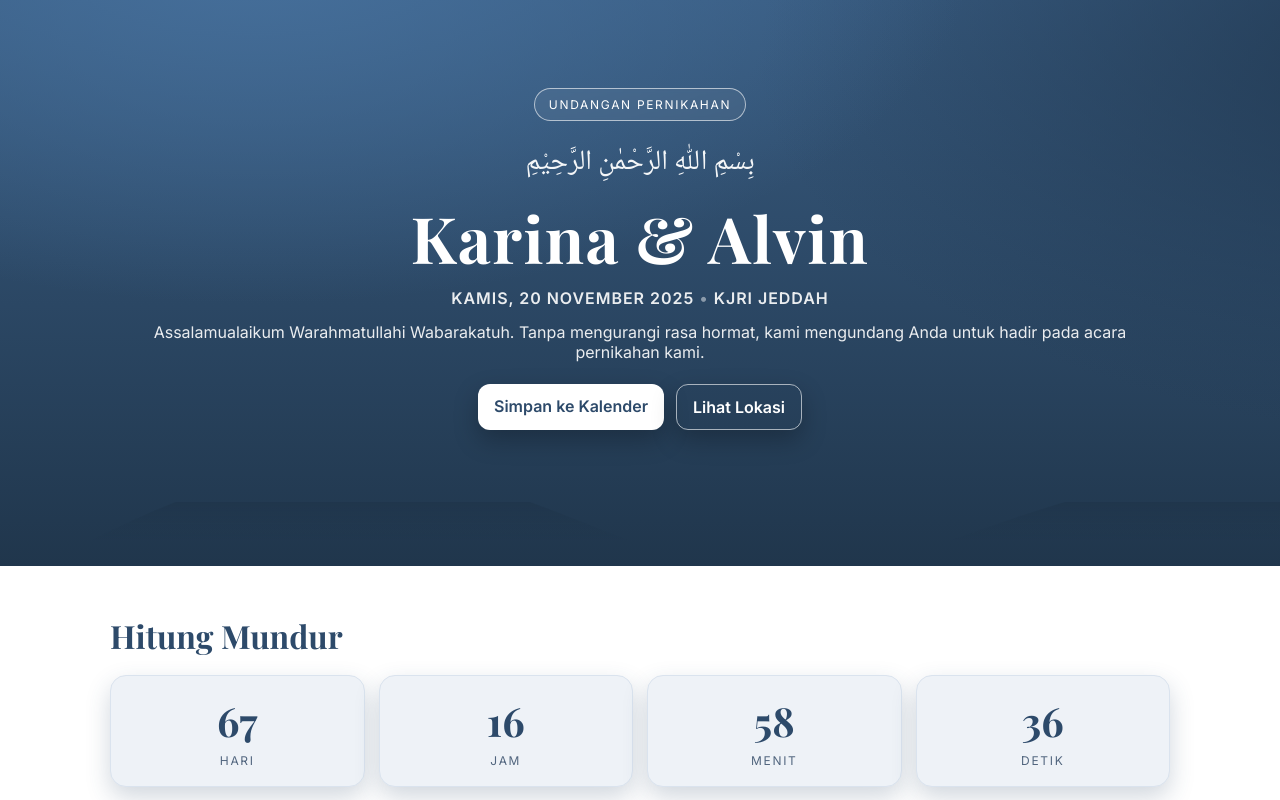
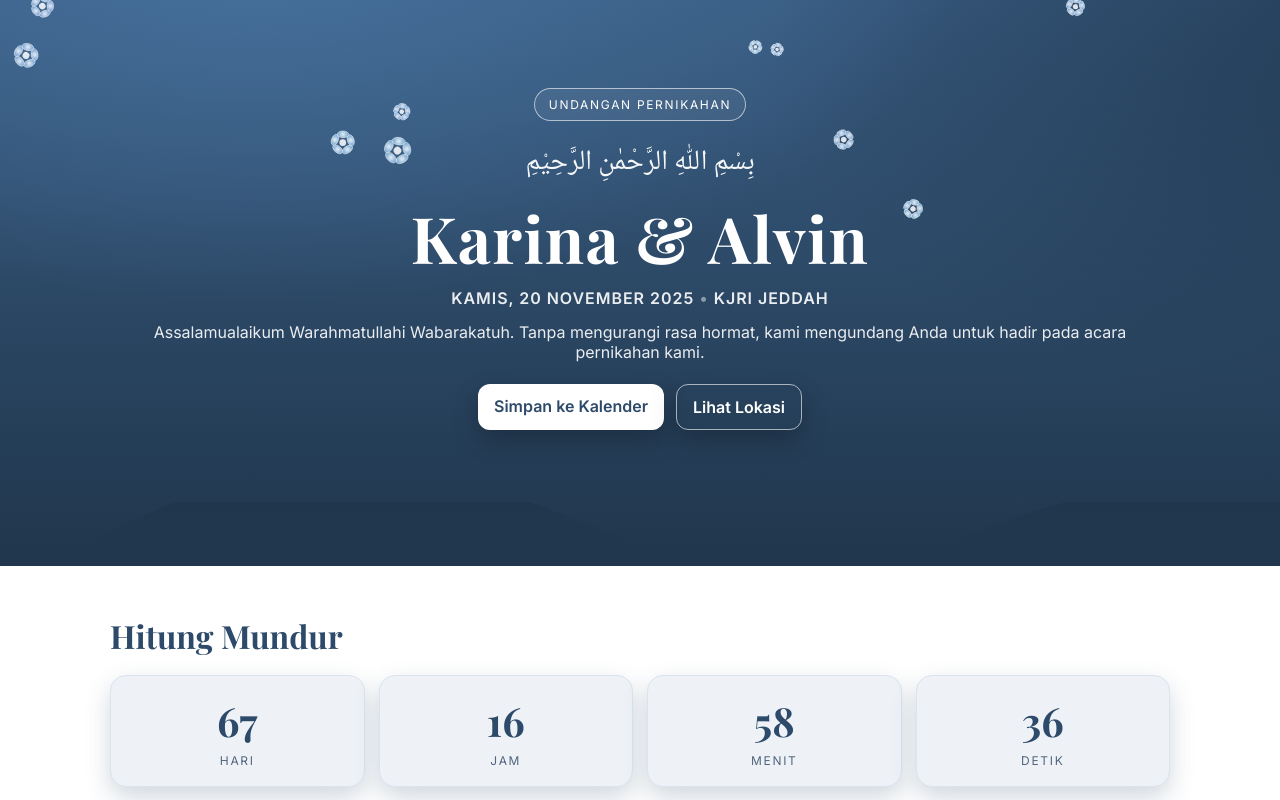
Before and after one commit to tecra-tech/jeddah, a plain HTML site: page index.html in a window 1280 px wide. Shown: the top 800 px of the page. Drawn offline with nearby package versions, Linux system fonts and the light colour scheme.

Commit message:
Update index.html

```diff
--- a/index.html
+++ b/index.html
@@ -70,9 +70,12 @@
     .nav{position:absolute;inset:0;display:flex;justify-content:space-between;align-items:center;padding:0 6px;pointer-events:none}
     .nav button{pointer-events:auto;background:rgba(255,255,255,.9);border:1px solid #d1d9e4;border-radius:50%;width:42px;height:42px;display:grid;place-items:center;box-shadow:0 8px 18px rgba(0,0,0,.15);cursor:pointer}
 
-    /* --- LOCATION / RSVP --- */
-    .row{display:grid;grid-template-columns:1fr;gap:16px}
-    .qr{width:130px;height:130px;border:1px dashed var(--dove-weak);border-radius:10px;display:grid;place-items:center;color:#6b7d90;margin-top:8px}
+    /* --- MAP CARD --- */
+    .map-card{ position:relative; border:1px solid #dbe4ef; border-radius:16px; overflow:hidden; box-shadow:0 10px 24px var(--ring); }
+    .map-card header{ position:absolute; left:12px; top:12px; z-index:2; background:rgba(255,255,255,.9); border:1px solid #dbe4ef; padding:8px 10px; border-radius:10px; font-weight:600; color:var(--dove); }
+    .map-card .actions{ position:absolute; right:12px; bottom:12px; z-index:2; display:flex; gap:8px; }
+    .btn.small{ padding:8px 12px; border-radius:10px; font-weight:600; border:1px solid #dbe4ef; background:#fff; color:var(--dove); box-shadow:0 8px 16px rgba(0,0,0,.08); }
+    .map-card iframe{ width:100%; height:100%; aspect-ratio:16/9; border:0; filter:saturate(1.05) contrast(1.05); }
 
     /* --- FOOTER --- */
     footer{background:linear-gradient(180deg,#f3f7fb, #e7eef7);padding:36px 20px;margin-top:20px;border-top:1px solid #d5e1ef}
@@ -82,10 +85,8 @@
     .reveal{opacity:0;transform:translateY(16px);transition:all .7s ease}
     .reveal.on{opacity:1;transform:none}
 
-    /* --- Falling blue flowers --- */
-    .falling-flowers{ position:absolute; inset:0; pointer-events:none; overflow:hidden; z-index:2; }
-    .flower{ position:absolute; top:-12vh; left:0; transform:translateX(var(--x)); font-size: clamp(12px, 2.8vw, 22px); color:#7fb0e1; text-shadow:0 0 10px rgba(127,176,225,.45); opacity:.95; filter: drop-shadow(0 4px 8px rgba(32,54,76,.25)); animation: fall var(--dur)s linear var(--delay)s infinite; }
-    @keyframes fall{ from{ transform: translate3d(calc(var(--x)), -12vh, 0) rotate(0deg);} to{ transform: translate3d(calc(var(--x) + var(--drift)), 110vh, 0) rotate(360deg);} }
+    /* --- Canvas petals --- */
+    #petalsCanvas{ position:absolute; inset:0; z-index:2; pointer-events:none; }
 
     /* --- Responsive --- */
     @media(min-width:760px){ .grid-2{grid-template-columns:1fr 1fr} .row{grid-template-columns:1.2fr .8fr} }
@@ -93,7 +94,8 @@
 </head>
 <body>
   <!-- HERO -->
-  <header class="hero">
+  <header class="hero" id="hero">
+    <canvas id="petalsCanvas"></canvas>
     <div class="hero-inner">
       <div class="badge">Undangan Pernikahan</div>
       <div class="basmalah">بِسْمِ اللّٰهِ الرَّحْمٰنِ الرَّحِيْمِ</div>
@@ -105,7 +107,6 @@
         <a class="btn ghost" href="#lokasi">Lihat Lokasi</a>
       </div>
     </div>
-    <div class="falling-flowers" id="flowers" aria-hidden="true"></div>
     <div class="wave" aria-hidden="true"></div>
   </header>
 
@@ -161,9 +162,15 @@
     <div class="row">
       <div class="card">
         <h3>Lokasi</h3>
-        <p>KJRI Jeddah — Arab Saudi</p>
-        <div class="qr">QR Lokasi</div>
-        <small>Tempelkan gambar QR kalian di kotak ini (opsional).</small>
+        <div class="map-card">
+          <header>KJRI Jeddah</header>
+          <div class="actions">
+            <button class="btn small" id="openMaps">Buka Maps</button>
+            <button class="btn small" id="copyAddr">Copy Alamat</button>
+          </div>
+          <iframe id="mapFrame" loading="lazy" allowfullscreen referrerpolicy="no-referrer-when-downgrade"></iframe>
+        </div>
+        <small>Jika peta tidak tampil, tombol "Buka Maps" tetap berfungsi.</small>
       </div>
       <div class="card">
         <h3>RSVP</h3>
@@ -187,16 +194,17 @@
   </footer>
 
   <script>
-    // ====== CONFIGURASI DASAR ======
+    // ====== CONFIG ======
     const EVENT_ISO = '2025-11-20T11:00:00+03:00'; // Jeddah (UTC+3)
-    const MAPS_URL = 'https://maps.google.com/?q=KJRI%20Jeddah'; // ganti jika perlu
+    const MAPS_Q = 'KJRI Jeddah';
+    const MAPS_URL = 'https://maps.google.com/?q=' + encodeURIComponent(MAPS_Q);
 
     // ====== ADD TO CALENDAR (.ics) ======
     function buildICS(){
       const dt = new Date(EVENT_ISO);
       const start = dt.toISOString().replace(/[-:]/g,'').replace(/\.\d{3}Z/,'Z');
       const end = new Date(dt.getTime()+60*60*1000).toISOString().replace(/[-:]/g,'').replace(/\.\d{3}Z/,'Z');
-      const ics = `BEGIN:VCALENDAR\nVERSION:2.0\nPRODID:-//Undangan Karina & Alvin//ID\nCALSCALE:GREGORIAN\nMETHOD:PUBLISH\nBEGIN:VEVENT\nDTSTART:${start}\nDTEND:${end}\nSUMMARY:Akad Nikah — Karina & Alvin\nLOCATION:KJRI Jeddah\nDESCRIPTION:Akad Nikah Karina & Alvin (pukul 11:00 waktu Jeddah)\nEND:VEVENT\nEND:VCALENDAR`;
+      const ics = `BEGIN:VCALENDAR\nVERSION:2.0\nPRODID:-//Undangan Karina & Alvin//ID\nCALSCALE:GREGORIAN\nMETHOD:PUBLISH\nBEGIN:VEVENT\nDTSTART:${start}\nDTEND:${end}\nSUMMARY:Akad Nikah — Karina & Alvin\nLOCATION:${MAPS_Q}\nDESCRIPTION:Akad Nikah Karina & Alvin (pukul 11:00 waktu Jeddah)\nEND:VEVENT\nEND:VCALENDAR`;
       const blob = new Blob([ics], {type:'text/calendar'});
       return URL.createObjectURL(blob);
     }
@@ -210,8 +218,14 @@
       setTimeout(()=>URL.revokeObjectURL(url), 1500);
     });
 
-    // Maps link
+    // ====== MAPS ======
     document.getElementById('mapsLink').setAttribute('href', MAPS_URL);
+    document.getElementById('openMaps').addEventListener('click', ()=> window.open(MAPS_URL, '_blank'));
+    document.getElementById('copyAddr').addEventListener('click', async ()=>{
+      try{ await navigator.clipboard.writeText(MAPS_Q); alert('Alamat tersalin: '+MAPS_Q); }catch{ alert('Gagal menyalin alamat'); }
+    });
+    const mapFrame = document.getElementById('mapFrame');
+    mapFrame.src = 'https://www.google.com/maps?q=' + encodeURIComponent(MAPS_Q) + '&output=embed';
 
     // ====== COUNTDOWN ======
     const dEl=document.getElementById('d'), hEl=document.getElementById('h'), mEl=document.getElementById('m'), sEl=document.getElementById('s');
@@ -231,12 +245,10 @@
     tick(); setInterval(tick, 1000);
 
     // ====== REVEAL ON SCROLL ======
-    const io = new IntersectionObserver((entries)=>{
-      entries.forEach(e=>{ if(e.isIntersecting) e.target.classList.add('on'); })
-    }, {threshold:.14});
+    const io = new IntersectionObserver((entries)=>{ entries.forEach(e=>{ if(e.isIntersecting) e.target.classList.add('on'); }) }, {threshold:.14});
     document.querySelectorAll('.reveal').forEach(el=>io.observe(el));
 
-    // ====== CAROUSEL (pixel-based, swipe smooth) ======
+    // ====== CAROUSEL (pixel-based, swipe smooth + flick) ======
     const track = document.getElementById('track');
     const viewport = document.getElementById('carousel');
     const prev = document.getElementById('prev');
@@ -251,56 +263,101 @@
       track.style.transition = animate ? 'transform .45s cubic-bezier(.22,.61,.36,1)' : 'none';
       track.style.transform = `translate3d(${x}px,0,0)`;
     }
-
-    function go(i){
-      const n = slideCount();
-      index = (i+n)%n;
-      applyPx(0,true);
-    }
-
+    function go(i){ const n = slideCount(); index = (i+n)%n; applyPx(0,true); }
     prev?.addEventListener('click',()=>go(index-1));
     next?.addEventListener('click',()=>go(index+1));
 
-    // drag / swipe
-    let startX=0, dx=0, dragging=false, pid=null;
-    track.addEventListener('pointerdown',e=>{
-      dragging=true; startX=e.clientX; dx=0; pid=e.pointerId; track.setPointerCapture?.(pid); applyPx(0,false);
-    });
+    // drag / swipe + flick velocity
+    let startX=0, dx=0, dragging=false, pid=null, t0=0;
+    track.addEventListener('pointerdown',e=>{ dragging=true; startX=e.clientX; dx=0; pid=e.pointerId; t0=performance.now(); track.setPointerCapture?.(pid); applyPx(0,false); });
     track.addEventListener('pointermove',e=>{ if(!dragging) return; dx=e.clientX-startX; applyPx(dx,false); });
-    function endDrag(){ if(!dragging) return; dragging=false; const w=viewport.clientWidth; const fraction = Math.abs(dx)/w; if(fraction>0.12){ go(index + (dx<0?1:-1)); } else { applyPx(0,true); } dx=0; pid=null; }
+    function endDrag(){
+      if(!dragging) return; dragging=false; const w=viewport.clientWidth; const dt=(performance.now()-t0)||1; const v=dx/dt; // px per ms
+      const flick = Math.abs(v)>0.5; // cepat
+      const far = Math.abs(dx)/w>0.12; // jauh
+      if(flick || far){ go(index + (dx<0?1:-1)); } else { applyPx(0,true); }
+      dx=0; pid=null; }
     track.addEventListener('pointerup', endDrag);
     track.addEventListener('pointercancel', endDrag);
     track.addEventListener('pointerleave', ()=>{ if(dragging) endDrag(); });
-
     window.addEventListener('resize', ()=>applyPx(0,false));
     applyPx(0,false);
 
-    // ====== FALLING BLUE FLOWERS (always-on, adaptive) ======
-    const flowers = document.getElementById('flowers');
+    // ====== CANVAS PETALS (blue flowers) ======
+    const canvas = document.getElementById('petalsCanvas');
+    const hero = document.getElementById('hero');
+    const ctx = canvas.getContext('2d');
     const reduce = window.matchMedia('(prefers-reduced-motion: reduce)').matches;
-    function makeFlower(){
-      const el = document.createElement('span');
-      el.className='flower';
-      el.textContent='✿';
-      const x = Math.random()*100;           // vw
-      const drift = (Math.random()*24 - 12) + 'vw';
-      const dur = (reduce? 18: 12) + Math.random()*8;   // lebih lama jika reduce
-      const delay = Math.random()*6;
-      el.style.setProperty('--x', x+'vw');
-      el.style.setProperty('--drift', drift);
-      el.style.setProperty('--dur', dur);
-      el.style.setProperty('--delay', delay);
-      flowers.appendChild(el);
-      // bersihkan setelah beberapa siklus
-      setTimeout(()=>{ el.remove(); }, (dur+delay)*1000*2);
+    let W=0,H=0,DPR= Math.min(2, window.devicePixelRatio || 1);
+
+    function resizeCanvas(){
+      W = hero.clientWidth; H = hero.clientHeight;
+      canvas.width = Math.max(1, Math.floor(W*DPR));
+      canvas.height = Math.max(1, Math.floor(H*DPR));
+      canvas.style.width = W+'px'; canvas.style.height = H+'px';
+      ctx.setTransform(DPR,0,0,DPR,0,0);
     }
-    // batch awal
-    const initial = reduce? 8 : 16;
-    for(let i=0;i<initial;i++) makeFlower();
-    // spawn berkala
-    setInterval(()=>{ if(document.visibilityState==='visible') makeFlower(); }, reduce? 2600 : 1600);
+    resizeCanvas();
+    window.addEventListener('resize', resizeCanvas);
 
-    // ====== If event is over ======
+    function rand(a,b){ return a + Math.random()*(b-a); }
+
+    const COUNT = reduce? 12 : 28;
+    const petals = Array.from({length:COUNT}, ()=>spawn());
+
+    function spawn(){
+      return {
+        x: rand(0, W),
+        y: rand(-H, 0),
+        r: rand(8, 18),        // size
+        vy: rand(25, 55),      // vertical speed px/s
+        vx: rand(-10, 10),     // horizontal drift px/s
+        rot: rand(0, Math.PI*2),
+        vr: rand(-0.8, 0.8),   // rotation speed rad/s
+        sway: rand(0.8, 1.6),  // sway amplitude factor
+        hue: rand(205, 215)    // blue-ish
+      };
+    }
+
+    let last=performance.now();
+    function drawFlower(x,y,r,rot,hue){
+      ctx.save();
+      ctx.translate(x,y); ctx.rotate(rot);
+      const petalCount = 5;
+      for(let i=0;i<petalCount;i++){
+        ctx.rotate((Math.PI*2)/petalCount);
+        ctx.beginPath();
+        // ellipse petal
+        ctx.ellipse(0, r*0.55, r*0.38, r*0.22, 0, 0, Math.PI*2);
+        const grad = ctx.createRadialGradient(0, r*0.55, r*0.05, 0, r*0.55, r*0.45);
+        grad.addColorStop(0, `hsla(${hue}, 60%, 92%, .95)`);
+        grad.addColorStop(1, `hsla(${hue}, 55%, 60%, .85)`);
+        ctx.fillStyle = grad; ctx.fill();
+        ctx.strokeStyle = 'rgba(255,255,255,.6)'; ctx.lineWidth = 0.8; ctx.stroke();
+      }
+      // center
+      ctx.beginPath(); ctx.arc(0,0,r*0.22,0,Math.PI*2);
+      ctx.fillStyle = 'rgba(255,255,255,.85)'; ctx.fill();
+      ctx.restore();
+    }
+
+    function loop(t){
+      const dt = Math.min(0.05, (t-last)/1000); last=t; // clamp dt
+      ctx.clearRect(0,0,W,H);
+      for(const p of petals){
+        p.y += p.vy*dt;
+        p.x += (p.vx + Math.sin((t*0.001)+p.y*0.02)*12*p.sway)*dt;
+        p.rot += p.vr*dt;
+        drawFlower(p.x, p.y, p.r, p.rot, p.hue);
+        if(p.y - p.r > H + 10){ // recycle
+          const np = spawn(); np.y = -np.r; p.x=np.x; p.y=np.y; p.r=np.r; p.vy=np.vy; p.vx=np.vx; p.rot=np.rot; p.vr=np.vr; p.sway=np.sway; p.hue=np.hue;
+        }
+      }
+      requestAnimationFrame(loop);
+    }
+    requestAnimationFrame(loop);
+
+    // ====== Event done ======
     (function(){
       const target = new Date(EVENT_ISO);
       if(Date.now() > +target){
```
